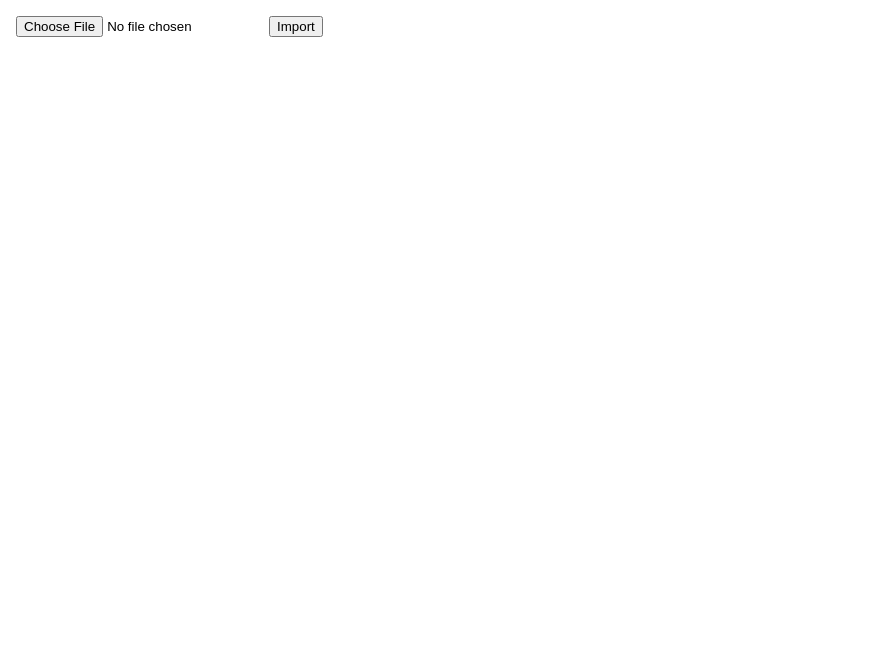
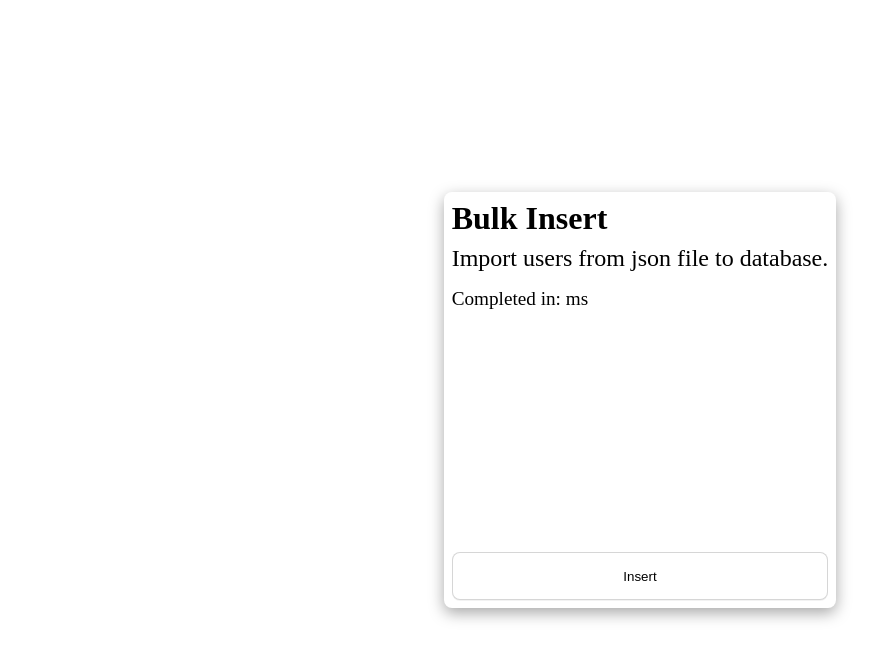
Before and after one commit to idogit123/user-search, a Next.js app in the folder frontend/: page /insert in a window 1280 px wide. Shown: the top 660 px of the page, without its empty margins (0-891 px from the left). Built offline with nearby package versions, Linux system fonts and the light colour scheme.

Commit message:
edit bulk insert page

```diff
--- a/frontend/src/app/globals.css
+++ b/frontend/src/app/globals.css
@@ -3,5 +3,5 @@
 }
 
 body {
-  margin: 1rem;
+  margin: 0;
 }
--- /dev/null
+++ b/frontend/src/app/insert/page.module.css
@@ -0,0 +1,90 @@
+#page {
+    width: 100%;
+    height: 100vh;
+    display: flex;
+    justify-content: center;
+    align-items: center;
+    margin-top: auto;
+}
+
+#form {
+    display: flex;
+    flex-direction: column;
+    justify-content: space-between;
+    align-items: flex-start;
+    height: 50vh;
+    box-shadow: rgba(0, 0, 0, 0.35) 0px 5px 15px;
+    border-radius: .5rem;
+    padding: .5rem;
+}
+
+#form div:first-child {
+    display: flex;
+    flex-direction: column;
+    row-gap: .5rem;
+}
+
+#titleContainer {
+    margin-bottom: .5rem;
+}
+
+#title {
+    margin: 0;
+    font-size: 2rem;
+}
+
+#secondTitle {
+    margin: 0;
+    font-size: 1.5rem;
+}
+
+.input {
+    width: 100%;
+}
+
+.input[type="file"]::file-selector-button {
+    border-radius: .5rem;
+    padding: 0 1rem;
+    height: 3rem;
+    cursor: pointer;
+    background-color: white;
+    border: 1px solid rgba(0, 0, 0, 0.16);
+    box-shadow: 0px 1px 0px rgba(0, 0, 0, 0.05);
+    margin-right: 1rem;
+    transition: background-color 200ms;
+}
+
+.input[type="file"]::file-selector-button:hover {
+    background-color: #f3f4f6;
+}
+
+.input[type="file"]::file-selector-button:active {
+    background-color: #e5e7eb;
+}
+
+#form button {
+    border-radius: .5rem;
+    padding: 0 1rem;
+    height: 3rem;
+    cursor: pointer;
+    background-color: white;
+    border: 1px solid rgba(0, 0, 0, 0.16);
+    box-shadow: 0px 1px 0px rgba(0, 0, 0, 0.05);
+    margin-right: 1rem;
+    transition: background-color 200ms;
+    width: 100%;
+}
+
+#form button:hover {
+    transform: translateY(-.25rem);
+    box-shadow: rgba(0, 0, 0, 0.35) 0px 5px 15px;
+}
+
+#timer {
+    font-size: 1.2rem;
+    margin: .5rem 0;
+}
+
+#timer span {
+    font-weight: bold;
+}
--- a/frontend/src/app/insert/page.tsx
+++ b/frontend/src/app/insert/page.tsx
@@ -1,11 +1,29 @@
 "use server";
 
-export default async function BulkInsertPage()
-{
-    return <main>
-        <form action="">
-            <input type="file" name="path" id="" />
-            <button>Import</button>
+import FormButton from '@/components/FormButton';
+import styles from './page.module.css'
+import { redirect } from 'next/navigation';
+
+async function insertUsersToDatabase() {
+    "use server";
+
+    const response = await fetch('http://localhost:8080/insert')
+    const durationInMs = (await response.json()).durationInMs
+
+    redirect(`http://localhost:3000/insert?duration=${durationInMs}`)
+}
+
+export default async function BulkInsertPage(
+    { searchParams: { duration } }: { searchParams: { duration: number | undefined } }
+) {
+    return <main id={styles.page}>
+        <form id={styles.form} action={insertUsersToDatabase}>
+            <div id={styles.titleContainer}>
+                <h2 id={styles.title}>Bulk Insert</h2>
+                <p id={styles.secondTitle}>Import users from json file to database.</p>
+                <p id={styles.timer}>Completed in: <span>{duration}</span>ms</p>
+            </div>
+            <FormButton label="Insert"/>
         </form>
     </main>
 }
--- a/frontend/src/app/page.module.css
+++ b/frontend/src/app/page.module.css
@@ -1,3 +1,4 @@
 #main {
     padding-top: 1rem;
+    margin: 1rem;
 }
--- /dev/null
+++ b/frontend/src/components/FormButton.tsx
@@ -0,0 +1,13 @@
+"use client";
+
+import { useFormStatus } from "react-dom";
+import styles from '@/styles/formButton.module.css'
+
+export default function FormButton({ label }: { label: string })
+{
+    const { pending: isPending } = useFormStatus()
+
+    return <button className={styles.button} disabled={isPending}>
+        {isPending ? <div className={styles.loader}></div> : label}
+    </button>
+}
--- /dev/null
+++ b/frontend/src/styles/formButton.module.css
@@ -0,0 +1,25 @@
+.button {
+    height: 3rem;
+    border-radius: .5rem;
+    transition: transform 0.35s ease, box-shadow 0.35s ease;
+}
+
+.button:hover {
+    transform: translateY(-.25rem);
+    box-shadow: rgba(0, 0, 0, 0.35) 0px 5px 15px;
+}
+
+.loader {
+    margin: auto;
+    height: 50%;
+    aspect-ratio: 1 / 1;
+    border: .2rem solid black;
+    border-top: .2rem solid skyblue;
+    border-radius: 50%;
+    animation: spinner 3s linear infinite;
+}
+
+@keyframes spinner {
+    0%   { transform: rotate(0deg); }
+    100% { transform: rotate(360deg); }
+}
```
